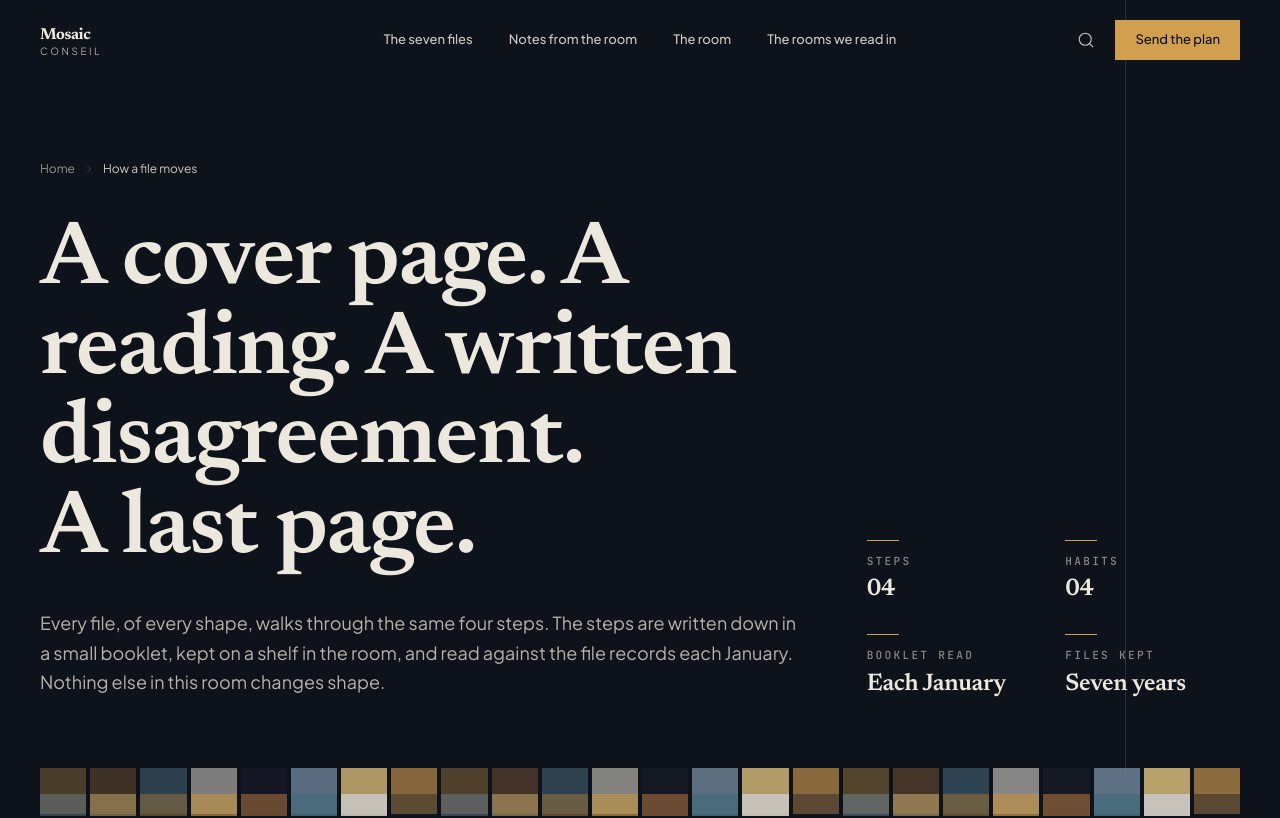
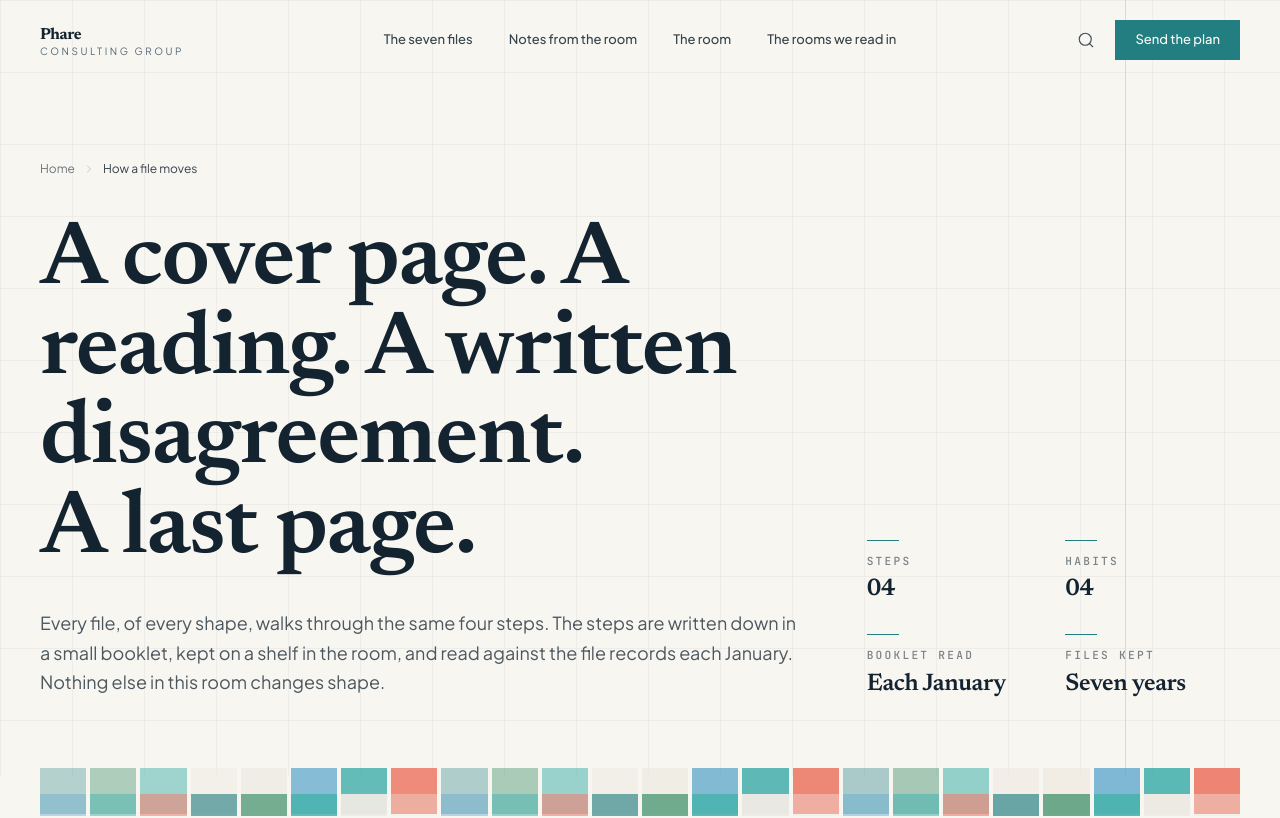
Before and after one commit to pawelstepaniuk17/phareconsultinggroup-website, a React (Vite) app: page /approach in a window 1280 px wide. Shown: the top 818 px of the page. Built offline with nearby package versions, Linux system fonts and the light colour scheme; the HTML template or start-up script is replaced by a standard one.

Commit message:
feat: rebrand from Mosaic Conseil to Phare Consulting Group
Co-authored-by: pawelstepaniuk17 <322888850+pawelstepaniuk17@users.noreply.github.com>

```diff
--- a/index.html
+++ b/index.html
@@ -3,26 +3,26 @@
   <head>
     <meta charset="UTF-8" />
     <meta name="viewport" content="width=device-width, initial-scale=1.0" />
-    <title>Mosaic Conseil — The second reading, before the room agrees</title>
+    <title>Phare Consulting Group — The second reading, before the room agrees</title>
     <meta name="description" content="A small remote room that reads already-drafted plans, deals and org charts a second time, in writing, before the meeting they are meant to survive." />
-    <meta name="author" content="Mosaic Conseil" />
+    <meta name="author" content="Phare Consulting Group" />
     <meta name="keywords" content="management consulting, executive advisory, strategy consulting, transformation, performance improvement, organizational design" />
-    <link rel="canonical" href="https://mosaicconseil.fr" />
+    <link rel="canonical" href="https://phareconsultinggroup.com" />
     <link rel="icon" href="/favicon.png" type="image/png" />
     <meta property="og:image" content="/og-image.png" />
     <meta name="twitter:image" content="/og-image.png" />
 
     <!-- Open Graph -->
-    <meta property="og:title" content="Mosaic Conseil | Senior advisory for hard executive calls" />
+    <meta property="og:title" content="Phare Consulting Group | Senior advisory for hard executive calls" />
     <meta property="og:description" content="A second reading of the plan, the deal, or the org chart. Written down. Signed in ink." />
     <meta property="og:type" content="website" />
-    <meta property="og:url" content="https://mosaicconseil.fr" />
+    <meta property="og:url" content="https://phareconsultinggroup.com" />
     <meta property="og:locale" content="en_US" />
-    <meta property="og:site_name" content="Mosaic Conseil" />
+    <meta property="og:site_name" content="Phare Consulting Group" />
 
     <!-- Twitter Card -->
     <meta name="twitter:card" content="summary_large_image" />
-    <meta name="twitter:title" content="Mosaic Conseil | Senior advisory for hard executive calls" />
+    <meta name="twitter:title" content="Phare Consulting Group | Senior advisory for hard executive calls" />
     <meta name="twitter:description" content="A second reading of the plan, the deal, or the org chart. Written down. Signed in ink." />
 
     <!-- Fonts -->
--- a/src/components/mosaic/About.tsx
+++ b/src/components/mosaic/About.tsx
@@ -104,7 +104,7 @@ const About = () => {
               </span>
             </h2>
             <p className="reveal delay-100 opacity-0 text-lg text-foreground/75 leading-relaxed max-w-2xl">
-              Mosaic Conseil rebuilds one artifact at a time. A plan, a
+              Phare Consulting Group rebuilds one artifact at a time. A plan, a
               model, a pricing grid, a diligence file. Whatever arrives
               is taken apart on the bench, put back together against the
               invoice ledger, and returned as the same artifact, redrawn.
--- a/src/components/mosaic/CookieBanner.tsx
+++ b/src/components/mosaic/CookieBanner.tsx
@@ -63,8 +63,8 @@ const CookieBanner = () => {
         time. No data is shared with advertising networks.
       </p>
       <p className="text-xs text-foreground/60 leading-relaxed mb-5">
-        Data controller: Mosaic Conseil, 75 Avenue Parmentier, 75011
-        Paris — contact@mosaicconseil.fr. See the{" "}
+        Data controller: Phare Consulting Group, 75 Avenue Parmentier, 75011
+        Paris — contact@phareconsultinggroup.com. See the{" "}
         <Link to="/cookies" className="underline decoration-primary underline-offset-4 hover:text-primary">
           cookies policy
         </Link>{" "}
--- a/src/components/mosaic/Footer.tsx
+++ b/src/components/mosaic/Footer.tsx
@@ -22,7 +22,7 @@ const linkColumns = [
   {
     heading: "By post",
     links: [
-      { label: "contact@mosaicconseil.fr", href: "mailto:contact@mosaicconseil.fr" },
+      { label: "contact@phareconsultinggroup.com", href: "mailto:contact@phareconsultinggroup.com" },
       { label: "+33 7 58 92 76 35", href: "tel:+33758927635" },
       { label: "Remote practice", href: "/contact" },
     ],
@@ -77,7 +77,7 @@ const Footer = () => {
 
           {/* Bottom legal */}
           <div className="text-foreground/45 text-[11px] space-y-1">
-            <p>© 2026 Mosaic Conseil. All rights reserved.</p>
+            <p>© 2026 Phare Consulting Group. All rights reserved.</p>
             <p>75 Avenue Parmentier, 75011 Paris, France</p>
             <div className="flex gap-4 pt-2">
               <Link to="/legal" className="hover:text-foreground transition-colors">
@@ -114,7 +114,7 @@ const Footer = () => {
               aria-hidden
               className="text-display text-cream font-black tracking-[-0.04em] leading-[0.82] text-[clamp(4rem,16vw,12rem)] text-center"
             >
-              MOSAIC<span className="text-primary">.</span>CONSEIL
+PHARE<span className="text-primary">.</span>GROUP
             </div>
           </div>
 
@@ -125,7 +125,7 @@ const Footer = () => {
             </p>
             <img
               src={logoMark}
-              alt="Mosaic Conseil"
+              alt="Phare Consulting Group"
               className="h-16 w-16 object-contain"
             />
           </div>
--- a/src/components/mosaic/Header.tsx
+++ b/src/components/mosaic/Header.tsx
@@ -158,14 +158,14 @@ const Header = () => {
           <Link
             to="/"
             className="flex items-center gap-3 group"
-            aria-label="Mosaic Conseil — home"
+            aria-label="Phare Consulting Group — home"
           >
             <span className="flex flex-col leading-tight">
               <span className="font-display text-base font-bold tracking-tight text-foreground">
-                Mosaic
+                Phare
               </span>
               <span className="text-[10px] tracking-[0.25em] uppercase text-muted-foreground -mt-0.5">
-                Conseil
+                Consulting Group
               </span>
             </span>
           </Link>
--- a/src/components/mosaic/Hero.tsx
+++ b/src/components/mosaic/Hero.tsx
@@ -66,25 +66,25 @@ const Hero = () => {
       ref={sectionRef}
       className="relative overflow-hidden bg-background pt-32 pb-12 grain"
     >
-      {/* High-resolution editorial cover — top band, faded into the canvas */}
+      {/* Editorial cover — subtle top band, washed into the bright canvas */}
       <div aria-hidden className="absolute inset-x-0 top-0 h-[92%] pointer-events-none">
         <img
           src={heroWorkshop}
           alt=""
-          className="w-full h-full object-cover object-center opacity-40"
+          className="w-full h-full object-cover object-center opacity-[0.16]"
           style={{ transform: `translateY(${scrollY * 0.15}px)` }}
         />
-        {/* Dark gradient scrim for text readability */}
+        {/* Light gradient scrim for text readability on paper */}
         <div
           className="absolute inset-0"
           style={{
             background:
-              "linear-gradient(180deg, hsl(var(--background) / 0.72) 0%, hsl(var(--background) / 0.86) 45%, hsl(var(--background)) 100%)",
+              "linear-gradient(180deg, hsl(var(--background) / 0.55) 0%, hsl(var(--background) / 0.82) 50%, hsl(var(--background)) 100%)",
           }}
         />
       </div>
 
-      {/* Soft, single gold wash — quiet backdrop */}
+      {/* Soft, single teal wash — quiet backdrop */}
       <div
         aria-hidden
         className="absolute inset-0 pointer-events-none"
@@ -101,7 +101,7 @@ const Hero = () => {
           <div className="flex items-start gap-8">
             <img
               src={mosaicLogo}
-              alt="Mosaic Conseil"
+              alt="Phare Consulting Group"
               width={64}
               height={64}
               className="w-12 h-12 lg:w-16 lg:h-16 object-contain shrink-0"
@@ -136,7 +136,7 @@ const Hero = () => {
             <span className="w-8 h-px bg-primary" /> Remote workshop
           </p>
           <p className="text-base text-foreground/80 leading-relaxed mb-6 [text-wrap:pretty]">
-            Mosaic Conseil takes one plan, one model, one forecast at a
+            Phare Consulting Group takes one plan, one model, one forecast at a
             time and rebuilds it from the invoice line up. The workshop
             is small and remote. Two names go on the sheet. What comes
             back is the same artifact you sent, redrawn against the
--- a/src/index.css
+++ b/src/index.css
@@ -2,95 +2,96 @@
 @tailwind components;
 @tailwind utilities;
 
-/* Mosaic Conseil — Institutional dark design system
-   Tier-one advisory aesthetic: deep city-navy canvas, burnished-gold
-   signature accent, editorial serif display, hairline keylines,
-   restrained metallic mosaic palette.
+/* Phare Consulting Group — Bright editorial design system
+   Clean warm-paper canvas, teal signature accent, editorial serif
+   display, hairline keylines, and a warm supporting palette of coral
+   and amber for the mosaic tiles.
 */
 
 @layer base {
   :root {
-    /* Core canvas — deep city navy / near-obsidian */
-    --background: 220 33% 8%;
-    --foreground: 40 28% 90%;
+    /* Core canvas — warm off-white paper */
+    --background: 40 33% 96%;
+    --foreground: 205 42% 13%;
 
-    /* Elevated card surface — subtly lifted navy */
-    --card: 220 28% 11%;
-    --card-foreground: 40 28% 90%;
+    /* Elevated card surface — clean near-white */
+    --card: 40 40% 99%;
+    --card-foreground: 205 42% 13%;
 
-    --popover: 220 30% 10%;
-    --popover-foreground: 40 28% 90%;
+    --popover: 40 40% 99%;
+    --popover-foreground: 205 42% 13%;
 
-    /* Primary — burnished gold */
-    --primary: 38 58% 56%;
-    --primary-foreground: 220 40% 7%;
+    /* Primary — deep teal signature */
+    --primary: 182 58% 32%;
+    --primary-foreground: 40 40% 98%;
 
-    /* Secondary — deep brass */
-    --secondary: 34 40% 44%;
-    --secondary-foreground: 40 30% 92%;
+    /* Secondary — warm coral */
+    --secondary: 8 78% 66%;
+    --secondary-foreground: 205 42% 13%;
 
-    /* Muted — elevated navy surface */
-    --muted: 220 24% 13%;
-    --muted-foreground: 40 12% 66%;
+    /* Muted — soft paper surface */
+    --muted: 40 24% 90%;
+    --muted-foreground: 205 16% 40%;
 
-    /* Accent — pale champagne */
-    --accent: 42 60% 68%;
-    --accent-foreground: 220 40% 7%;
+    /* Accent — bright teal */
+    --accent: 178 52% 44%;
+    --accent-foreground: 205 42% 13%;
 
-    --destructive: 0 62% 48%;
-    --destructive-foreground: 40 30% 92%;
+    --destructive: 0 65% 50%;
+    --destructive-foreground: 40 40% 98%;
 
-    /* Hairline keyline — approximates border-white/10 on navy */
-    --border: 220 18% 20%;
-    --input: 220 18% 22%;
-    --ring: 38 58% 56%;
+    /* Hairline keyline */
+    --border: 40 18% 84%;
+    --input: 40 18% 84%;
+    --ring: 182 58% 32%;
 
     --radius: 0.5rem;
 
-    /* Extended palette — restrained metallic mosaic tones */
-    --ink: 220 42% 5%;             /* obsidian panel */
-    --ink-soft: 220 30% 12%;
-    --paper: 40 28% 90%;
-    --paper-soft: 40 18% 84%;
-    --cobalt: 210 24% 46%;         /* steel blue */
-    --cobalt-soft: 210 22% 58%;
-    --teal-tile: 198 26% 42%;      /* slate teal */
-    --sage: 34 40% 44%;            /* brass */
-    --forest: 28 42% 40%;          /* bronze */
-    --ochre: 40 62% 60%;           /* gold */
-    --cream: 40 28% 90%;
+    /* Extended palette — bright mosaic tile tones */
+    --ink: 205 45% 11%;            /* deep ink panel */
+    --ink-soft: 205 34% 20%;
+    --paper: 40 33% 96%;
+    --paper-soft: 40 26% 91%;
+    --cobalt: 200 62% 42%;         /* ocean blue */
+    --cobalt-soft: 200 52% 56%;
+    --teal-tile: 178 52% 44%;      /* bright teal */
+    --sage: 8 78% 66%;             /* coral */
+    --forest: 152 40% 40%;         /* leaf green */
+    --ochre: 32 88% 60%;           /* amber */
+    --cream: 40 40% 94%;
 
     /* Sidebar */
-    --sidebar-background: 220 33% 8%;
-    --sidebar-foreground: 40 28% 90%;
-    --sidebar-primary: 38 58% 56%;
-    --sidebar-primary-foreground: 220 40% 7%;
-    --sidebar-accent: 220 24% 13%;
-    --sidebar-accent-foreground: 40 28% 90%;
-    --sidebar-border: 220 18% 20%;
-    --sidebar-ring: 38 58% 56%;
+    --sidebar-background: 40 33% 96%;
+    --sidebar-foreground: 205 42% 13%;
+    --sidebar-primary: 182 58% 32%;
+    --sidebar-primary-foreground: 40 40% 98%;
+    --sidebar-accent: 40 24% 90%;
+    --sidebar-accent-foreground: 205 42% 13%;
+    --sidebar-border: 40 18% 84%;
+    --sidebar-ring: 182 58% 32%;
   }
 
   .dark {
-    --background: 220 33% 8%;
-    --foreground: 40 28% 90%;
-    --card: 220 28% 11%;
-    --card-foreground: 40 28% 90%;
-    --popover: 220 30% 10%;
-    --popover-foreground: 40 28% 90%;
-    --primary: 38 58% 56%;
-    --primary-foreground: 220 40% 7%;
-    --secondary: 34 40% 44%;
-    --secondary-foreground: 40 30% 92%;
-    --muted: 220 24% 13%;
-    --muted-foreground: 40 12% 66%;
-    --accent: 42 60% 68%;
-    --accent-foreground: 220 40% 7%;
-    --destructive: 0 62% 48%;
-    --destructive-foreground: 40 30% 92%;
-    --border: 220 18% 20%;
-    --input: 220 18% 22%;
-    --ring: 38 58% 56%;
+    /* Dark mode — deep teal-ink canvas with paper type */
+    --background: 205 40% 9%;
+    --foreground: 40 30% 94%;
+    --card: 205 34% 13%;
+    --card-foreground: 40 30% 94%;
+    --popover: 205 34% 13%;
+    --popover-foreground: 40 30% 94%;
+    --primary: 178 52% 46%;
+    --primary-foreground: 205 45% 9%;
+    --secondary: 8 72% 64%;
+    --secondary-foreground: 205 45% 9%;
+    --muted: 205 28% 16%;
+    --muted-foreground: 40 14% 72%;
+    --accent: 178 52% 46%;
+    --accent-foreground: 205 45% 9%;
+    --destructive: 0 62% 50%;
+    --destructive-foreground: 40 30% 94%;
+    --border: 205 22% 22%;
+    --input: 205 22% 22%;
+    --ring: 178 52% 46%;
   }
 }
 
--- a/src/pages/About.tsx
+++ b/src/pages/About.tsx
@@ -8,7 +8,7 @@ const AboutPage = () => (
     <PageHeader
       eyebrow="The room"
       title="A small remote room that reads things twice."
-      lede="Mosaic Conseil is a room in the eleventh, four floors up, that rebuilds plans, deals and org charts once before the meeting they are meant to survive. It works for boards, for chief executives on the ninetieth day, and for the people who will sign the paper on the wall."
+      lede="Phare Consulting Group is a room in the eleventh, four floors up, that rebuilds plans, deals and org charts once before the meeting they are meant to survive. It works for boards, for chief executives on the ninetieth day, and for the people who will sign the paper on the wall."
       crumbs={[{ label: "Home", to: "/" }, { label: "The room" }]}
       meta={[
         { label: "Practice", value: "Remote" },
--- a/src/pages/legal/Cookies.tsx
+++ b/src/pages/legal/Cookies.tsx
@@ -12,21 +12,21 @@ const cookieTable = [
     purpose: "Stores your cookie preference so the banner is not shown again.",
     type: "Essential",
     duration: "12 months",
-    provider: "Mosaic Conseil",
+    provider: "Phare Consulting Group",
   },
   {
     name: "session",
     purpose: "Maintains a temporary read session for security and load balancing.",
     type: "Essential",
     duration: "Session",
-    provider: "Mosaic Conseil",
+    provider: "Phare Consulting Group",
   },
   {
     name: "_an_*",
     purpose: "First-party measurement of page reads in aggregate. IP addresses are truncated and no profile is built.",
     type: "Analytics (optional)",
     duration: "13 months",
-    provider: "Mosaic Conseil",
+    provider: "Phare Consulting Group",
   },
 ];
 
@@ -61,7 +61,7 @@ const sections: { heading: string; body: string[] }[] = [
   {
     heading: "5. Contact",
     body: [
-      "Questions about cookies can be sent to contact@mosaicconseil.fr.",
+      "Questions about cookies can be sent to contact@phareconsultinggroup.com.",
     ],
   },
 ];
@@ -115,7 +115,7 @@ const Cookies = () => {
       <PageHeader
         eyebrow="Legal"
         title="Cookies policy"
-        lede="The cookies and similar technologies set by mosaicconseil.fr, what each one does and how to change your choice at any time."
+        lede="The cookies and similar technologies set by phareconsultinggroup.com, what each one does and how to change your choice at any time."
         crumbs={[{ label: "Home", to: "/" }, { label: "Cookies" }]}
         meta={[
           { label: "Last updated", value: "April 2026" },
--- a/src/pages/legal/LegalNotice.tsx
+++ b/src/pages/legal/LegalNotice.tsx
@@ -5,10 +5,10 @@ const sections: { heading: string; body: string[] }[] = [
   {
     heading: "1. Publisher",
     body: [
-      "This website is published by Mosaic Conseil.",
+      "This website is published by Phare Consulting Group.",
       "Registered office: 75 Avenue Parmentier, 75011 Paris, France.",
       "Telephone: +33 7 58 92 76 35.",
-      "Email: contact@mosaicconseil.fr.",
+      "Email: contact@phareconsultinggroup.com.",
     ],
   },
   {
@@ -21,21 +21,21 @@ const sections: { heading: string; body: string[] }[] = [
   {
     heading: "3. Intellectual property",
     body: [
-      "All content on the site (text, marks, logos, layout, graphic elements and iconography) is protected by copyright and trademark law. Any reproduction, representation, adaptation, translation or distribution, in whole or in part, without Mosaic Conseil’s prior written consent is prohibited.",
-      "Short quotations are permitted provided the source (Mosaic Conseil) is clearly cited and a link to the original page is included.",
+      "All content on the site (text, marks, logos, layout, graphic elements and iconography) is protected by copyright and trademark law. Any reproduction, representation, adaptation, translation or distribution, in whole or in part, without Phare Consulting Group’s prior written consent is prohibited.",
+      "Short quotations are permitted provided the source (Phare Consulting Group) is clearly cited and a link to the original page is included.",
     ],
   },
   {
     heading: "4. Liability",
     body: [
       "Information published on the site is general and informative. It does not constitute personalised advice, an investment recommendation or a contractual undertaking. All advisory work is governed by a separate written engagement letter.",
-      "Mosaic Conseil takes reasonable care to keep information accurate and up to date but does not guarantee that it is complete or free from error. Users remain solely responsible for how they act on it.",
+      "Phare Consulting Group takes reasonable care to keep information accurate and up to date but does not guarantee that it is complete or free from error. Users remain solely responsible for how they act on it.",
     ],
   },
   {
     heading: "5. Personal data and cookies",
     body: [
-      "Personal data collected through the site is described in the privacy policy. Cookies are described in the cookies policy. You may exercise your GDPR rights of access, rectification, erasure, objection, restriction and portability at any time by writing to contact@mosaicconseil.fr.",
+      "Personal data collected through the site is described in the privacy policy. Cookies are described in the cookies policy. You may exercise your GDPR rights of access, rectification, erasure, objection, restriction and portability at any time by writing to contact@phareconsultinggroup.com.",
     ],
   },
   {
@@ -51,7 +51,7 @@ const LegalNotice = () => (
     <PageHeader
       eyebrow="Legal information"
       title="Legal notice."
-      lede="Publisher and hosting information for mosaicconseil.fr, published under article 6-III of French law n°2004-575 (LCEN)."
+      lede="Publisher and hosting information for phareconsultinggroup.com, published under article 6-III of French law n°2004-575 (LCEN)."
       crumbs={[{ label: "Home", to: "/" }, { label: "Legal notice" }]}
     />
     <section className="px-6 lg:px-10 py-16 md:py-24 max-w-3xl">
--- a/src/pages/legal/Privacy.tsx
+++ b/src/pages/legal/Privacy.tsx
@@ -5,8 +5,8 @@ const sections: { heading: string; body: string[] }[] = [
   {
     heading: "1. Who is responsible for this site",
     body: [
-      "Mosaic Conseil operates this website. The publisher is reachable at 75 Avenue Parmentier, 75011 Paris, France, by telephone on +33 7 58 92 76 35 and by email at contact@mosaicconseil.fr.",
-      "References to we, us and the firm refer to Mosaic Conseil acting in its capacity as the data controller for the personal data described below.",
+      "Phare Consulting Group operates this website. The publisher is reachable at 75 Avenue Parmentier, 75011 Paris, France, by telephone on +33 7 58 92 76 35 and by email at contact@phareconsultinggroup.com.",
+      "References to we, us and the firm refer to Phare Consulting Group acting in its capacity as the data controller for the personal data described below.",
     ],
   },
   {
@@ -58,7 +58,7 @@ const sections: { heading: string; body: string[] }[] = [
     heading: "8. Your rights",
     body: [
       "You may request access to your data, correction of inaccurate data, deletion of data we no longer need, restriction of processing and portability of data you have provided. You may also withdraw consent for analytics cookies at any time and lodge a complaint with the Commission Nationale de l'Informatique et des Libertés (CNIL), which is the supervisory authority in France.",
-      "Requests can be sent to contact@mosaicconseil.fr. We respond within one month.",
+      "Requests can be sent to contact@phareconsultinggroup.com. We respond within one month.",
     ],
   },
   {
@@ -74,11 +74,11 @@ const Privacy = () => (
     <PageHeader
       eyebrow="Legal"
       title="Privacy notice"
-      lede="How Mosaic Conseil collects, uses and protects personal data when you read this site or write in through the intake form."
+      lede="How Phare Consulting Group collects, uses and protects personal data when you read this site or write in through the intake form."
       crumbs={[{ label: "Home", to: "/" }, { label: "Privacy" }]}
       meta={[
         { label: "Last updated", value: "April 2026" },
-        { label: "Controller", value: "Mosaic" },
+        { label: "Controller", value: "Phare" },
       ]}
     />
     <section className="px-6 lg:px-10 py-16 lg:py-20">
--- a/src/pages/legal/Terms.tsx
+++ b/src/pages/legal/Terms.tsx
@@ -5,14 +5,14 @@ const sections: { heading: string; body: string[] }[] = [
   {
     heading: "1. Scope",
     body: [
-      "These terms govern your use of mosaicconseil.fr and any subdomain operated by Mosaic Conseil. By reading the site you accept the terms as drafted. If you do not accept them, do not use the site.",
+      "These terms govern your use of phareconsultinggroup.com and any subdomain operated by Phare Consulting Group. By reading the site you accept the terms as drafted. If you do not accept them, do not use the site.",
       "These terms govern site use only. Engagements are governed by a separate written engagement letter signed by both parties.",
     ],
   },
   {
     heading: "2. Publisher and host",
     body: [
-      "Publisher: Mosaic Conseil, 75 Avenue Parmentier, 75011 Paris, France. Email: contact@mosaicconseil.fr. Telephone: +33 7 58 92 76 35.",
+      "Publisher: Phare Consulting Group, 75 Avenue Parmentier, 75011 Paris, France. Email: contact@phareconsultinggroup.com. Telephone: +33 7 58 92 76 35.",
       "Director of publication: the managing officer of the firm at the time of publication.",
       "Hosting provider: details available on request to the publisher.",
     ],
@@ -27,8 +27,8 @@ const sections: { heading: string; body: string[] }[] = [
   {
     heading: "4. Intellectual property",
     body: [
-      "All text, graphics, logos, photographs, layouts and source code are the property of Mosaic Conseil or its licensors and are protected by French and international intellectual-property law. Reproduction, public communication or adaptation, in whole or in part, is prohibited without prior written authorisation, except for short citations that respect the moral rights of the author and identify the source.",
-      "The Mosaic Conseil name and the mosaic-tile mark are trademarks of the firm. No licence is granted by virtue of access to the site.",
+      "All text, graphics, logos, photographs, layouts and source code are the property of Phare Consulting Group or its licensors and are protected by French and international intellectual-property law. Reproduction, public communication or adaptation, in whole or in part, is prohibited without prior written authorisation, except for short citations that respect the moral rights of the author and identify the source.",
+      "The Phare Consulting Group name and the mosaic-tile mark are trademarks of the firm. No licence is granted by virtue of access to the site.",
     ],
   },
   {
@@ -66,7 +66,7 @@ const sections: { heading: string; body: string[] }[] = [
   {
     heading: "10. Contact",
     body: [
-      "Questions about these terms can be sent to contact@mosaicconseil.fr.",
+      "Questions about these terms can be sent to contact@phareconsultinggroup.com.",
     ],
   },
 ];
@@ -76,7 +76,7 @@ const Terms = () => (
     <PageHeader
       eyebrow="Legal"
       title="Terms of use"
-      lede="The conditions that govern reading, citing and otherwise using mosaicconseil.fr. Engagement work is covered by a separate written letter."
+      lede="The conditions that govern reading, citing and otherwise using phareconsultinggroup.com. Engagement work is covered by a separate written letter."
       crumbs={[{ label: "Home", to: "/" }, { label: "Terms" }]}
       meta={[
         { label: "Last updated", value: "April 2026" },
```
Also changed, not shown: 1 other file (tests, documents, lock files or other folders).
